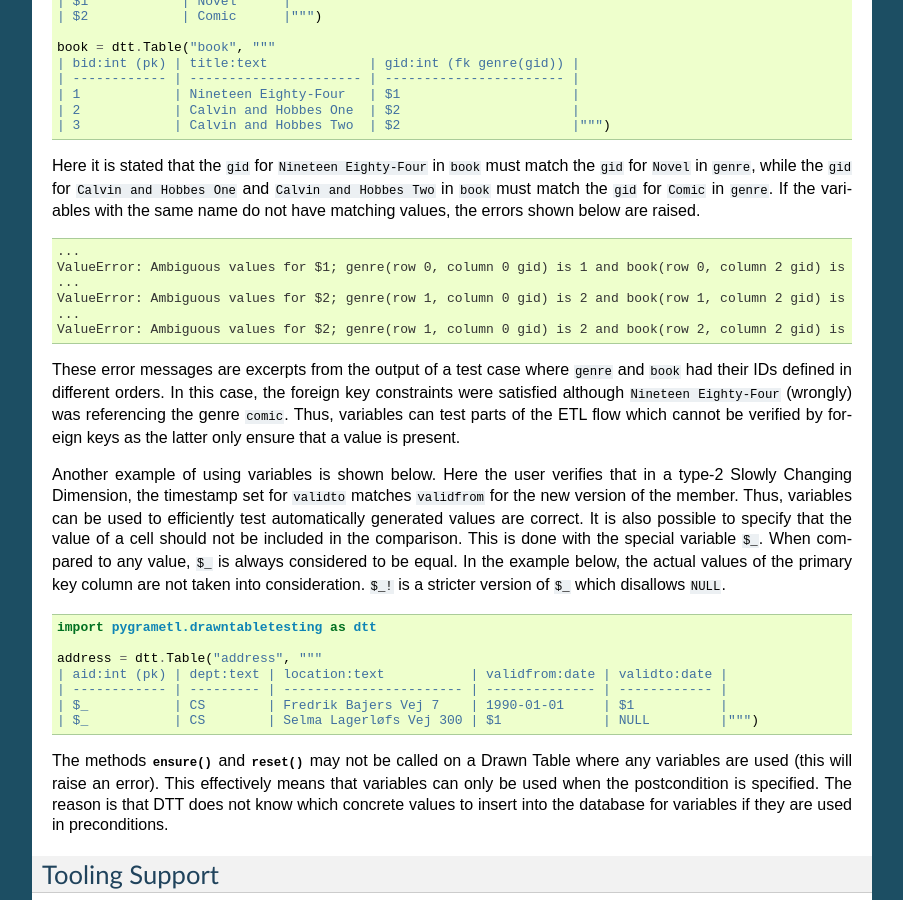
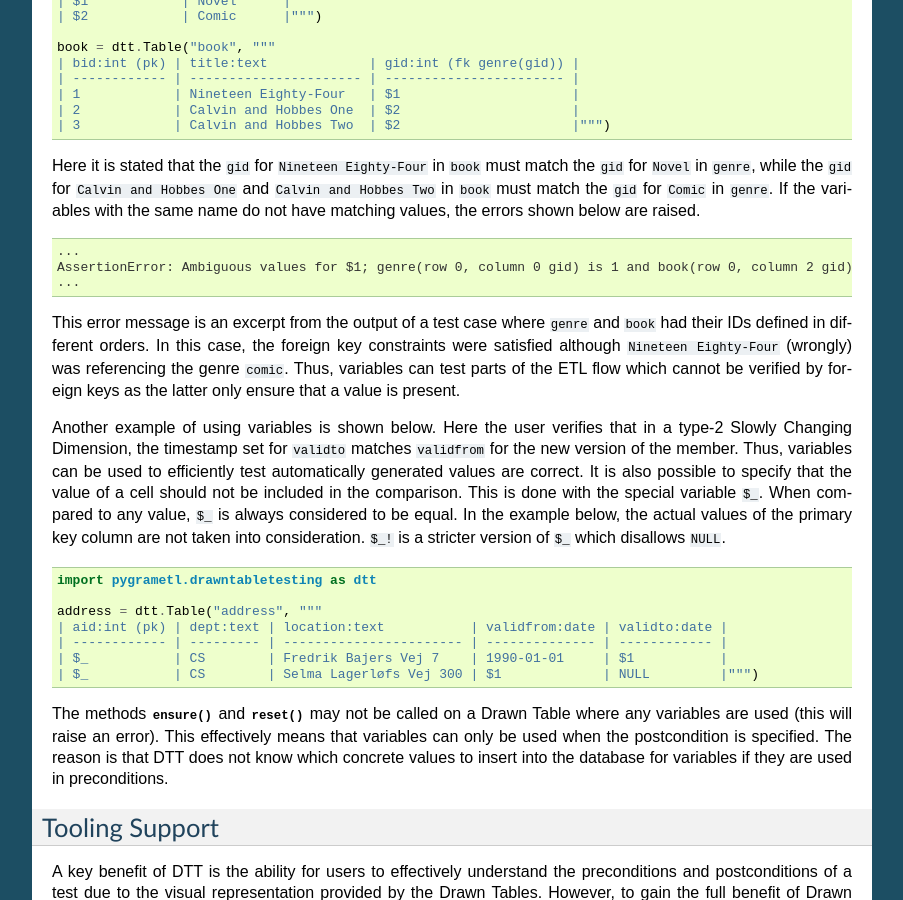
Before and after one commit to chrthomsen/pygrametl, a Sphinx documentation site: the page built from docs/examples/testing.rst, in a window 1280 px wide and 900 px high, scrolled down 3560 px. Shown: the whole window, without its empty margins (198-1101 px from the left). Built offline with Sphinx 7.4.7, drawn with Linux system fonts in a browser that asks for light colours; pages that are not in the unit, such as notebooks, are missing from menus.

Commit message:
Use Assertion- instead ValueError for failed test

```diff
--- a/docs/examples/testing.rst
+++ b/docs/examples/testing.rst
@@ -261,13 +261,10 @@ not have matching values, the errors shown below are raised.
 .. code-block:: console
 
     ...
-    ValueError: Ambiguous values for $1; genre(row 0, column 0 gid) is 1 and book(row 0, column 2 gid) is 2
+    AssertionError: Ambiguous values for $1; genre(row 0, column 0 gid) is 1 and book(row 0, column 2 gid) is 2
     ...
-    ValueError: Ambiguous values for $2; genre(row 1, column 0 gid) is 2 and book(row 1, column 2 gid) is 1
-    ...
-    ValueError: Ambiguous values for $2; genre(row 1, column 0 gid) is 2 and book(row 2, column 2 gid) is 1
 
-These error messages are excerpts from the output of a test case where
+This error message is an excerpt from the output of a test case where
 ``genre`` and ``book`` had their IDs defined in different orders. In this case,
 the foreign key constraints were satisfied although ``Nineteen Eighty-Four``
 (wrongly) was referencing the genre ``comic``. Thus, variables can test parts of the
```
Also changed, not shown: 1 other file.
